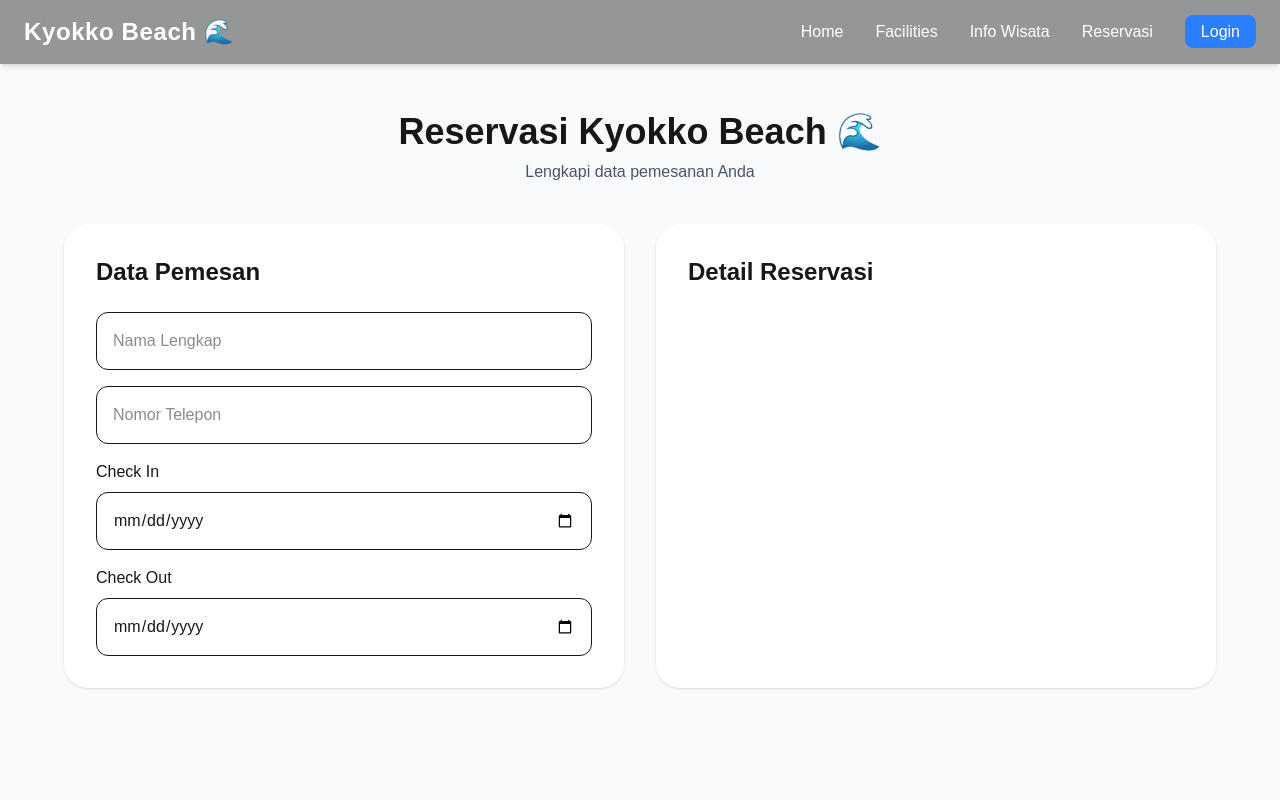
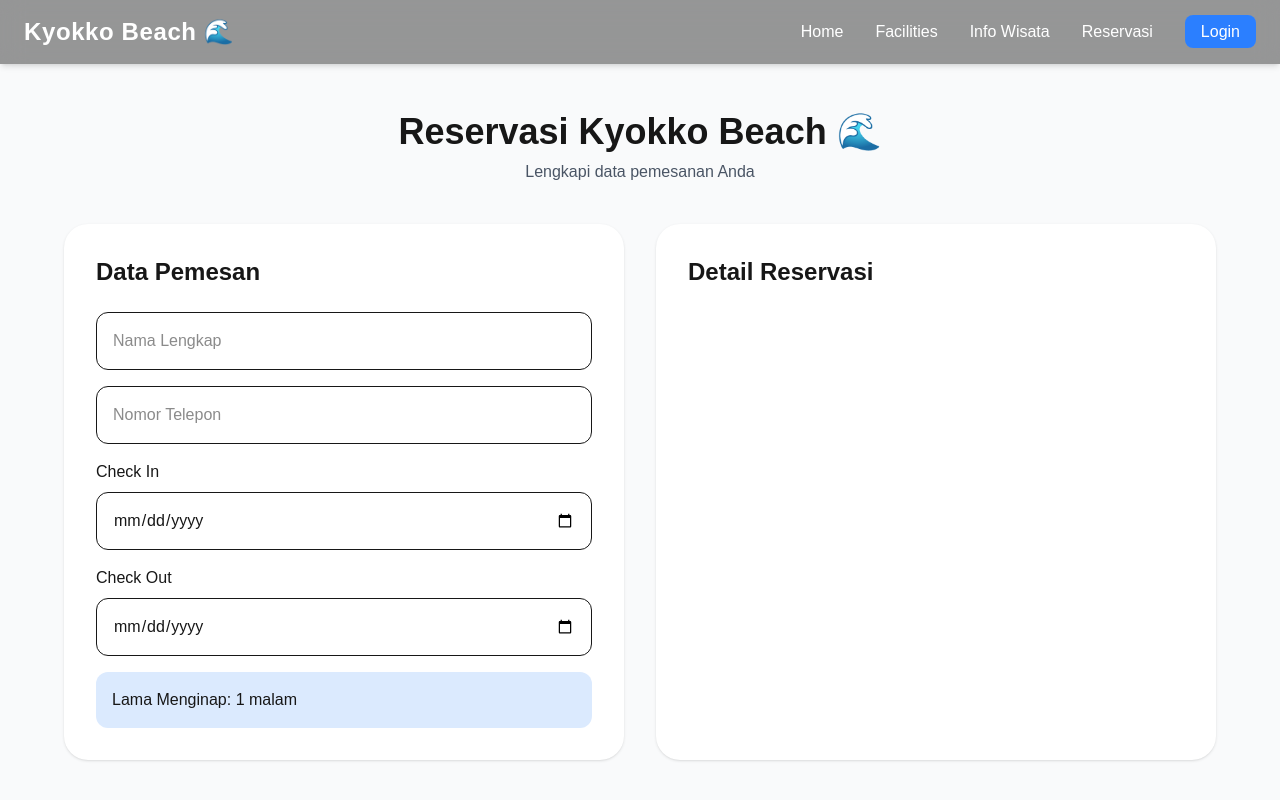
Before and after one commit to salavansaputra-cell/TA-WEB-24A-SANSAN, a Next.js app in the folder kyokko/: page /reservasi in a window 1280 px wide. Shown: the top 800 px of the page. Built offline with nearby package versions, Linux system fonts and the light colour scheme.

Commit message:
Nadia: menambahkan informasi lama menginap

```diff
--- a/kyokko/app/reservasi/page.tsx
+++ b/kyokko/app/reservasi/page.tsx
@@ -13,6 +13,21 @@ export default function ReservasiPage() {
 
   const [checkOut, setCheckOut] =
     useState("");
+
+  // hitung malam
+  const jumlahMalam =
+    checkIn && checkOut
+      ? Math.max(
+          1,
+          Math.ceil(
+            (
+              new Date(checkOut).getTime() -
+              new Date(checkIn).getTime()
+            ) /
+              (1000 * 60 * 60 * 24),
+          ),
+        )
+      : 1;
 
   return (
     <main className="min-h-screen bg-gray-50 pt-28 px-6 pb-20">
@@ -86,6 +101,14 @@ export default function ReservasiPage() {
               />
             </div>
 
+            <div className="bg-blue-100 rounded-xl p-4">
+              Lama Menginap:
+              {" "}
+              {jumlahMalam}
+              {" "}
+              malam
+            </div>
+
           </div>
         </div>
 
```
